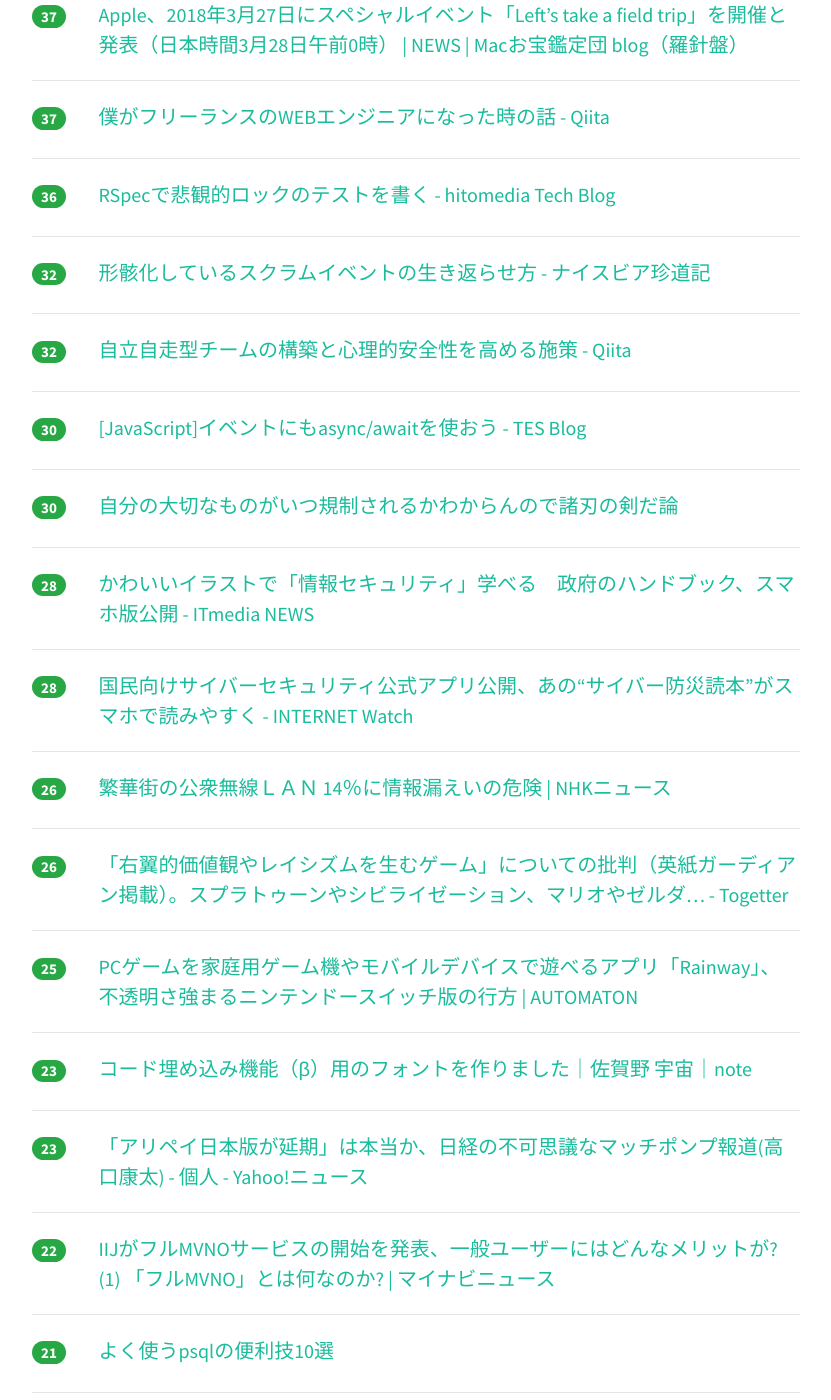
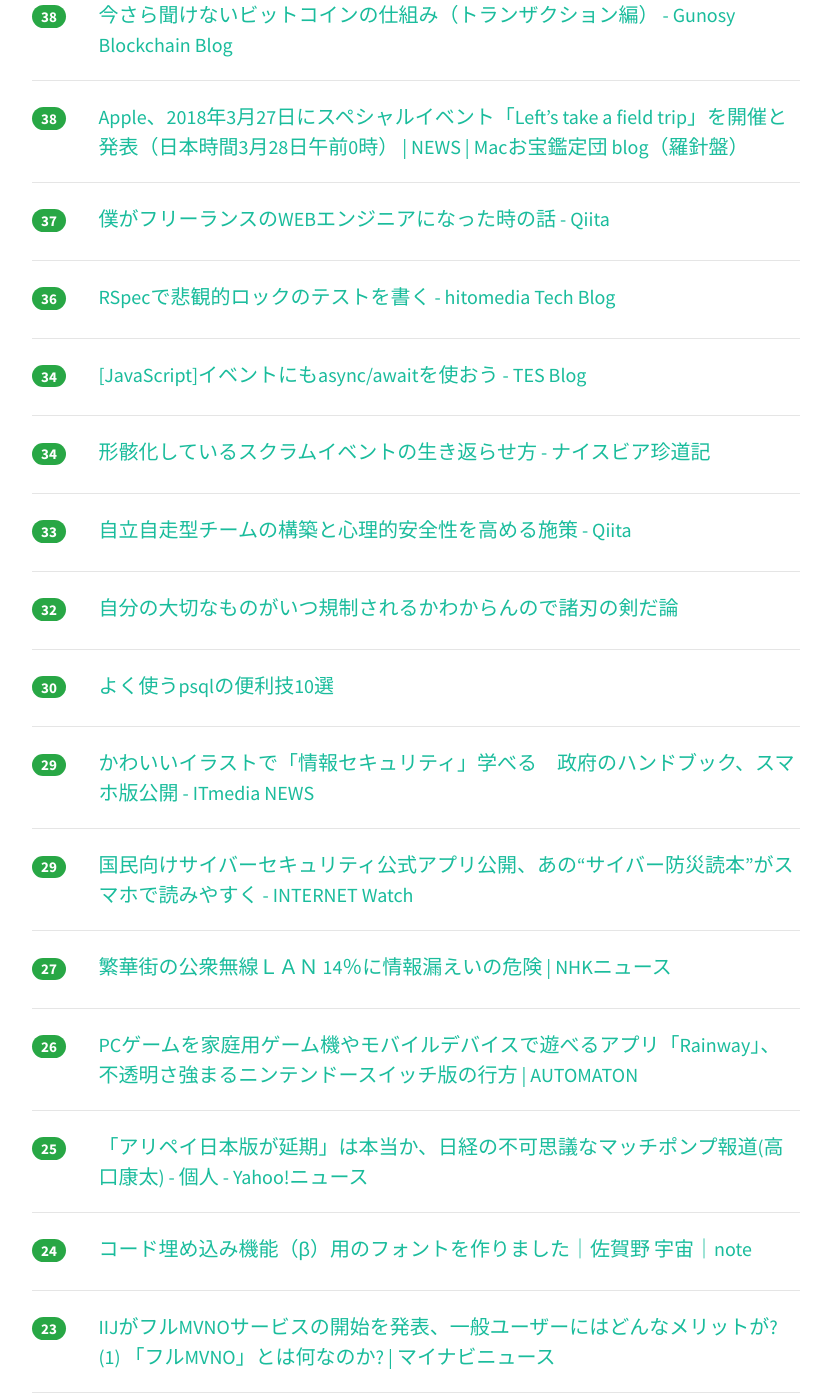
Before and after one commit to yatta47/hatena-matome-site, a Jekyll site: the page built from _posts/2018-03-17-hatena.md, in a window 1280 px wide and 1400 px high, scrolled down 1342 px. Shown: the whole window, without its empty margins (224-1055 px from the left). Built offline with Jekyll 4.4.1, drawn with Linux system fonts in a browser that asks for light colours; nearby versions of some CDN libraries; some of the changed text lies outside the part shown.

Commit message:
Updated 2018-03-17

```diff
--- a/_posts/2018-03-17-hatena.md
+++ b/_posts/2018-03-17-hatena.md
@@ -1,49 +1,54 @@
 ---
 layout: post
 title:  "2018-03-17 はてぶIT"
-date:   2018-03-17 17:01:28
+date:   2018-03-17 18:02:00
 tags: [it-hotentry]
 ---
-42 件のデータあり
+48 件のデータあり
 
 <hr><div class="row">
-<div class="col-1"><span class="badge badge-pill badge-success h2">132</span></div>
+<div class="col-1"><span class="badge badge-pill badge-success h2">154</span></div>
 <div class="col-11"><a href='https://alcove.hatenablog.com/entry/Fig_Aspect_Ratio' target='_blank'>【ブログ】ブログの画像が美しく感じてしまうサイズって知ってる？ - 理系学生の茶の間のちゃ</a></div>
 </div>
 <hr>
 <div class="row">
-<div class="col-1"><span class="badge badge-pill badge-success h2">130</span></div>
+<div class="col-1"><span class="badge badge-pill badge-success h2">137</span></div>
 <div class="col-11"><a href='https://sumahokakin.hatenadiary.jp/entry/2018/03/17/012232' target='_blank'>【廃課金】ソシャゲに100万以上課金するのも悪くなかったという話 - 廃課金ゲーマー</a></div>
 </div>
 <hr>
 <div class="row">
-<div class="col-1"><span class="badge badge-pill badge-success h2">97</span></div>
+<div class="col-1"><span class="badge badge-pill badge-success h2">120</span></div>
 <div class="col-11"><a href='https://gigazine.net/news/20180317-twitch-prime-amazon/' target='_blank'>無料で毎月ゲームがもらえるAmazonプライム会員特典「Twitch Prime」がスタート - GIGAZINE</a></div>
 </div>
 <hr>
 <div class="row">
-<div class="col-1"><span class="badge badge-pill badge-success h2">78</span></div>
+<div class="col-1"><span class="badge badge-pill badge-success h2">101</span></div>
+<div class="col-11"><a href='http://nlab.itmedia.co.jp/nl/articles/1803/15/news109.html' target='_blank'>「Insert」「Scroll Lock」って何で設置されてるんです？　キーボードの“いらないキー”の使い方 - ねとらぼ</a></div>
+</div>
+<hr>
+<div class="row">
+<div class="col-1"><span class="badge badge-pill badge-success h2">89</span></div>
 <div class="col-11"><a href='http://www.tenkinoarekore.com/entry/2018/03/16/130928' target='_blank'>気象庁が世界の天候データツールを公開！世界の約8,000地点の気温や降水量がチェック出来る優れもの！！ - 天気のあれこれ♪</a></div>
 </div>
 <hr>
 <div class="row">
-<div class="col-1"><span class="badge badge-pill badge-success h2">65</span></div>
-<div class="col-11"><a href='http://nlab.itmedia.co.jp/nl/articles/1803/15/news109.html' target='_blank'>「Insert」「Scroll Lock」って何で設置されてるんです？　キーボードの“いらないキー”の使い方 - ねとらぼ</a></div>
+<div class="col-1"><span class="badge badge-pill badge-success h2">52</span></div>
+<div class="col-11"><a href='https://navi.dropbox.jp/15-dropbox-paper-hacks-everyone-should-know' target='_blank'>Dropbox Paper を使うときに知っておきたい 15 のヒント</a></div>
+</div>
+<hr>
+<div class="row">
+<div class="col-1"><span class="badge badge-pill badge-success h2">45</span></div>
+<div class="col-11"><a href='https://gigazine.net/news/20180316-guinness-and-his-statistical-legacy/' target='_blank'>ギネスビールの醸造所が統計学的手法の一つ「t検定」を生み出した - GIGAZINE</a></div>
+</div>
+<hr>
+<div class="row">
+<div class="col-1"><span class="badge badge-pill badge-success h2">42</span></div>
+<div class="col-11"><a href='https://av.watch.impress.co.jp/docs/series/rt/1112044.html' target='_blank'>【西田宗千佳のRandomTracking】吹替・字幕・配信。ローカルを支えるグローバルNetflixの技術 - AV Watch</a></div>
 </div>
 <hr>
 <div class="row">
 <div class="col-1"><span class="badge badge-pill badge-success h2">41</span></div>
-<div class="col-11"><a href='https://gigazine.net/news/20180316-guinness-and-his-statistical-legacy/' target='_blank'>ギネスビールの醸造所が統計学的手法の一つ「t検定」を生み出した - GIGAZINE</a></div>
-</div>
-<hr>
-<div class="row">
-<div class="col-1"><span class="badge badge-pill badge-success h2">40</span></div>
-<div class="col-11"><a href='https://av.watch.impress.co.jp/docs/series/rt/1112044.html' target='_blank'>【西田宗千佳のRandomTracking】吹替・字幕・配信。ローカルを支えるグローバルNetflixの技術 - AV Watch</a></div>
-</div>
-<hr>
-<div class="row">
-<div class="col-1"><span class="badge badge-pill badge-success h2">39</span></div>
-<div class="col-11"><a href='https://navi.dropbox.jp/15-dropbox-paper-hacks-everyone-should-know' target='_blank'>Dropbox Paper を使うときに知っておきたい 15 のヒント</a></div>
+<div class="col-11"><a href='https://togetter.com/li/1209378' target='_blank'>「右翼的価値観やレイシズムを生むゲーム」についての批判（英紙ガーディアン掲載）。スプラトゥーンやシビライゼーション、マリオやゼルダ… - Togetter</a></div>
 </div>
 <hr>
 <div class="row">
@@ -57,7 +62,7 @@ tags: [it-hotentry]
 </div>
 <hr>
 <div class="row">
-<div class="col-1"><span class="badge badge-pill badge-success h2">37</span></div>
+<div class="col-1"><span class="badge badge-pill badge-success h2">38</span></div>
 <div class="col-11"><a href='http://www.macotakara.jp/blog/news/entry-34599.html' target='_blank'>Apple、2018年3月27日にスペシャルイベント「Left’s take a field trip」を開催と発表（日本時間3月28日午前0時） | NEWS | Macお宝鑑定団 blog（羅針盤）</a></div>
 </div>
 <hr>
@@ -72,73 +77,73 @@ tags: [it-hotentry]
 </div>
 <hr>
 <div class="row">
-<div class="col-1"><span class="badge badge-pill badge-success h2">32</span></div>
+<div class="col-1"><span class="badge badge-pill badge-success h2">34</span></div>
+<div class="col-11"><a href='http://blog.tes.co.jp/entry/2018/03/14/193601' target='_blank'>[JavaScript]イベントにもasync/awaitを使おう - TES Blog</a></div>
+</div>
+<hr>
+<div class="row">
+<div class="col-1"><span class="badge badge-pill badge-success h2">34</span></div>
 <div class="col-11"><a href='http://miholovesq.hatenablog.com/entry/2018/03/16/191938' target='_blank'>形骸化しているスクラムイベントの生き返らせ方 - ナイスビア珍道記</a></div>
 </div>
 <hr>
 <div class="row">
-<div class="col-1"><span class="badge badge-pill badge-success h2">32</span></div>
+<div class="col-1"><span class="badge badge-pill badge-success h2">33</span></div>
 <div class="col-11"><a href='https://qiita.com/PruneMazui/items/e460df2865de8522a10b' target='_blank'>自立自走型チームの構築と心理的安全性を高める施策 - Qiita</a></div>
 </div>
 <hr>
 <div class="row">
-<div class="col-1"><span class="badge badge-pill badge-success h2">30</span></div>
-<div class="col-11"><a href='http://blog.tes.co.jp/entry/2018/03/14/193601' target='_blank'>[JavaScript]イベントにもasync/awaitを使おう - TES Blog</a></div>
+<div class="col-1"><span class="badge badge-pill badge-success h2">32</span></div>
+<div class="col-11"><a href='https://anond.hatelabo.jp/20180317044606' target='_blank'>自分の大切なものがいつ規制されるかわからんので諸刃の剣だ論</a></div>
 </div>
 <hr>
 <div class="row">
 <div class="col-1"><span class="badge badge-pill badge-success h2">30</span></div>
-<div class="col-11"><a href='https://anond.hatelabo.jp/20180317044606' target='_blank'>自分の大切なものがいつ規制されるかわからんので諸刃の剣だ論</a></div>
+<div class="col-11"><a href='https://masahikosawada.github.io//2018/03/16/%E3%82%88%E3%81%8F%E4%BD%BF%E3%81%86psql%E3%81%AE%E4%BE%BF%E5%88%A9%E6%8A%8010%E9%81%B8/' target='_blank'>よく使うpsqlの便利技10選</a></div>
 </div>
 <hr>
 <div class="row">
-<div class="col-1"><span class="badge badge-pill badge-success h2">28</span></div>
+<div class="col-1"><span class="badge badge-pill badge-success h2">29</span></div>
 <div class="col-11"><a href='http://www.itmedia.co.jp/news/articles/1803/16/news105.html' target='_blank'>かわいいイラストで「情報セキュリティ」学べる　政府のハンドブック、スマホ版公開 - ITmedia NEWS</a></div>
 </div>
 <hr>
 <div class="row">
-<div class="col-1"><span class="badge badge-pill badge-success h2">28</span></div>
+<div class="col-1"><span class="badge badge-pill badge-success h2">29</span></div>
 <div class="col-11"><a href='https://internet.watch.impress.co.jp/docs/news/1112119.html' target='_blank'>国民向けサイバーセキュリティ公式アプリ公開、あの“サイバー防災読本”がスマホで読みやすく - INTERNET Watch</a></div>
 </div>
 <hr>
 <div class="row">
-<div class="col-1"><span class="badge badge-pill badge-success h2">26</span></div>
+<div class="col-1"><span class="badge badge-pill badge-success h2">27</span></div>
 <div class="col-11"><a href='https://www3.nhk.or.jp/news/html/20180316/k10011367951000.html' target='_blank'>繁華街の公衆無線ＬＡＮ 14％に情報漏えいの危険 | NHKニュース</a></div>
 </div>
 <hr>
 <div class="row">
 <div class="col-1"><span class="badge badge-pill badge-success h2">26</span></div>
-<div class="col-11"><a href='https://togetter.com/li/1209378' target='_blank'>「右翼的価値観やレイシズムを生むゲーム」についての批判（英紙ガーディアン掲載）。スプラトゥーンやシビライゼーション、マリオやゼルダ… - Togetter</a></div>
+<div class="col-11"><a href='http://jp.automaton.am/articles/newsjp/20180316-64590/' target='_blank'>PCゲームを家庭用ゲーム機やモバイルデバイスで遊べるアプリ「Rainway」、不透明さ強まるニンテンドースイッチ版の行方 | AUTOMATON</a></div>
 </div>
 <hr>
 <div class="row">
 <div class="col-1"><span class="badge badge-pill badge-success h2">25</span></div>
-<div class="col-11"><a href='http://jp.automaton.am/articles/newsjp/20180316-64590/' target='_blank'>PCゲームを家庭用ゲーム機やモバイルデバイスで遊べるアプリ「Rainway」、不透明さ強まるニンテンドースイッチ版の行方 | AUTOMATON</a></div>
+<div class="col-11"><a href='https://news.yahoo.co.jp/byline/takaguchikota/20180316-00082822/' target='_blank'>「アリペイ日本版が延期」は本当か、日経の不可思議なマッチポンプ報道(高口康太) - 個人 - Yahoo!ニュース</a></div>
 </div>
 <hr>
 <div class="row">
-<div class="col-1"><span class="badge badge-pill badge-success h2">23</span></div>
+<div class="col-1"><span class="badge badge-pill badge-success h2">24</span></div>
 <div class="col-11"><a href='https://note.mu/sorasagano/n/nad3acd3a96cf' target='_blank'>コード埋め込み機能（β）用のフォントを作りました｜佐賀野 宇宙｜note</a></div>
 </div>
 <hr>
 <div class="row">
 <div class="col-1"><span class="badge badge-pill badge-success h2">23</span></div>
-<div class="col-11"><a href='https://news.yahoo.co.jp/byline/takaguchikota/20180316-00082822/' target='_blank'>「アリペイ日本版が延期」は本当か、日経の不可思議なマッチポンプ報道(高口康太) - 個人 - Yahoo!ニュース</a></div>
+<div class="col-11"><a href='https://news.mynavi.jp/article/20180316-iij/' target='_blank'>IIJがフルMVNOサービスの開始を発表、一般ユーザーにはどんなメリットが? (1) 「フルMVNO」とは何なのか? | マイナビニュース</a></div>
 </div>
 <hr>
 <div class="row">
 <div class="col-1"><span class="badge badge-pill badge-success h2">22</span></div>
-<div class="col-11"><a href='https://news.mynavi.jp/article/20180316-iij/' target='_blank'>IIJがフルMVNOサービスの開始を発表、一般ユーザーにはどんなメリットが? (1) 「フルMVNO」とは何なのか? | マイナビニュース</a></div>
+<div class="col-11"><a href='https://anond.hatelabo.jp/20180316232605' target='_blank'>みんないつブクマしてるの</a></div>
 </div>
 <hr>
 <div class="row">
 <div class="col-1"><span class="badge badge-pill badge-success h2">21</span></div>
-<div class="col-11"><a href='https://masahikosawada.github.io//2018/03/16/%E3%82%88%E3%81%8F%E4%BD%BF%E3%81%86psql%E3%81%AE%E4%BE%BF%E5%88%A9%E6%8A%8010%E9%81%B8/' target='_blank'>よく使うpsqlの便利技10選</a></div>
-</div>
-<hr>
-<div class="row">
-<div class="col-1"><span class="badge badge-pill badge-success h2">20</span></div>
-<div class="col-11"><a href='https://anond.hatelabo.jp/20180316232605' target='_blank'>みんないつブクマしてるの</a></div>
+<div class="col-11"><a href='http://yoshidashingo.hatenablog.com/entry/serverless-architectures-on-aws' target='_blank'>書籍「AWSによるサーバーレスアーキテクチャ」を監修しました - yoshidashingo</a></div>
 </div>
 <hr>
 <div class="row">
@@ -168,12 +173,12 @@ tags: [it-hotentry]
 <hr>
 <div class="row">
 <div class="col-1"><span class="badge badge-pill badge-success h2">16</span></div>
-<div class="col-11"><a href='http://yoshidashingo.hatenablog.com/entry/serverless-architectures-on-aws' target='_blank'>書籍「AWSによるサーバーレスアーキテクチャ」を監修しました - yoshidashingo</a></div>
+<div class="col-11"><a href='http://www.itmedia.co.jp/mobile/articles/1803/17/news016.html' target='_blank'>“テザリング有料化”を巡る3キャリアの見解　納得できる？ - ITmedia Mobile</a></div>
 </div>
 <hr>
 <div class="row">
 <div class="col-1"><span class="badge badge-pill badge-success h2">15</span></div>
-<div class="col-11"><a href='http://www.itmedia.co.jp/mobile/articles/1803/17/news016.html' target='_blank'>“テザリング有料化”を巡る3キャリアの見解　納得できる？ - ITmedia Mobile</a></div>
+<div class="col-11"><a href='https://applech2.com/archives/20180316-twitter-for-mobile-alternate-for-mac.html' target='_blank'>本日サポートが終了する「Twitter for Mac」アプリの代わりに、Web版TwitterをChromeアプリとして使う。 | AAPL Ch.</a></div>
 </div>
 <hr>
 <div class="row">
@@ -187,8 +192,13 @@ tags: [it-hotentry]
 </div>
 <hr>
 <div class="row">
-<div class="col-1"><span class="badge badge-pill badge-success h2">13</span></div>
-<div class="col-11"><a href='https://applech2.com/archives/20180316-twitter-for-mobile-alternate-for-mac.html' target='_blank'>本日サポートが終了する「Twitter for Mac」アプリの代わりに、Web版TwitterをChromeアプリとして使う。 | AAPL Ch.</a></div>
+<div class="col-1"><span class="badge badge-pill badge-success h2">14</span></div>
+<div class="col-11"><a href='http://jp.automaton.am/articles/newsjp/20180317-64608/' target='_blank'>ルイージに“性器”は存在するのか。海外コミュニティがルイージの股間に注目、独自の計算式によりその大きさが測られる | AUTOMATON</a></div>
+</div>
+<hr>
+<div class="row">
+<div class="col-1"><span class="badge badge-pill badge-success h2">14</span></div>
+<div class="col-11"><a href='http://teineini.net/20180316-deskflowy-kihon/' target='_blank'>WorkFlowyをパソコンで使うなら「DeskFlowy」がオススメ 〜DeskFlowyの基本機能と便利機能の紹介〜</a></div>
 </div>
 <hr>
 <div class="row">
@@ -197,13 +207,33 @@ tags: [it-hotentry]
 </div>
 <hr>
 <div class="row">
-<div class="col-1"><span class="badge badge-pill badge-success h2">9</span></div>
+<div class="col-1"><span class="badge badge-pill badge-success h2">11</span></div>
 <div class="col-11"><a href='http://www.netlorechase.net/entry/2018/03/17/070000' target='_blank'>優等生はヘビメタが好きなのか、有害文化論 - ネットロアをめぐる冒険</a></div>
+</div>
+<hr>
+<div class="row">
+<div class="col-1"><span class="badge badge-pill badge-success h2">11</span></div>
+<div class="col-11"><a href='http://tbpgr.hatenablog.com/entry/2018/03/16/183000' target='_blank'>技術ブログ初心者向け、はてなブックマークとTwitterによる情報拡散の流れの説明 - Tbpgr Blog</a></div>
+</div>
+<hr>
+<div class="row">
+<div class="col-1"><span class="badge badge-pill badge-success h2">10</span></div>
+<div class="col-11"><a href='http://ansaikuropedia.org/wiki/%E3%83%9B%E3%83%BC%E3%83%A0%E3%83%9A%E3%83%BC%E3%82%B8' target='_blank'>ホームページ - アンサイクロペディア</a></div>
 </div>
 <hr>
 <div class="row">
 <div class="col-1"><span class="badge badge-pill badge-success h2">8</span></div>
 <div class="col-11"><a href='https://iphone-mania.jp/news-206030/' target='_blank'>「Googleレンズ」がiOSでも利用可能に！写真から最適な動作を自動選択 - iPhone Mania</a></div>
+</div>
+<hr>
+<div class="row">
+<div class="col-1"><span class="badge badge-pill badge-success h2">8</span></div>
+<div class="col-11"><a href='https://anond.hatelabo.jp/20180317104523' target='_blank'>ブコメでURL貼るバカ何なの？</a></div>
+</div>
+<hr>
+<div class="row">
+<div class="col-1"><span class="badge badge-pill badge-success h2">7</span></div>
+<div class="col-11"><a href='http://xn--9ckk0f4c7781a7r3b.com/taihen.html' target='_blank'>アホな子を教えるのは絶望的に大変だった話</a></div>
 </div>
 <hr>
 <div class="row">
```
